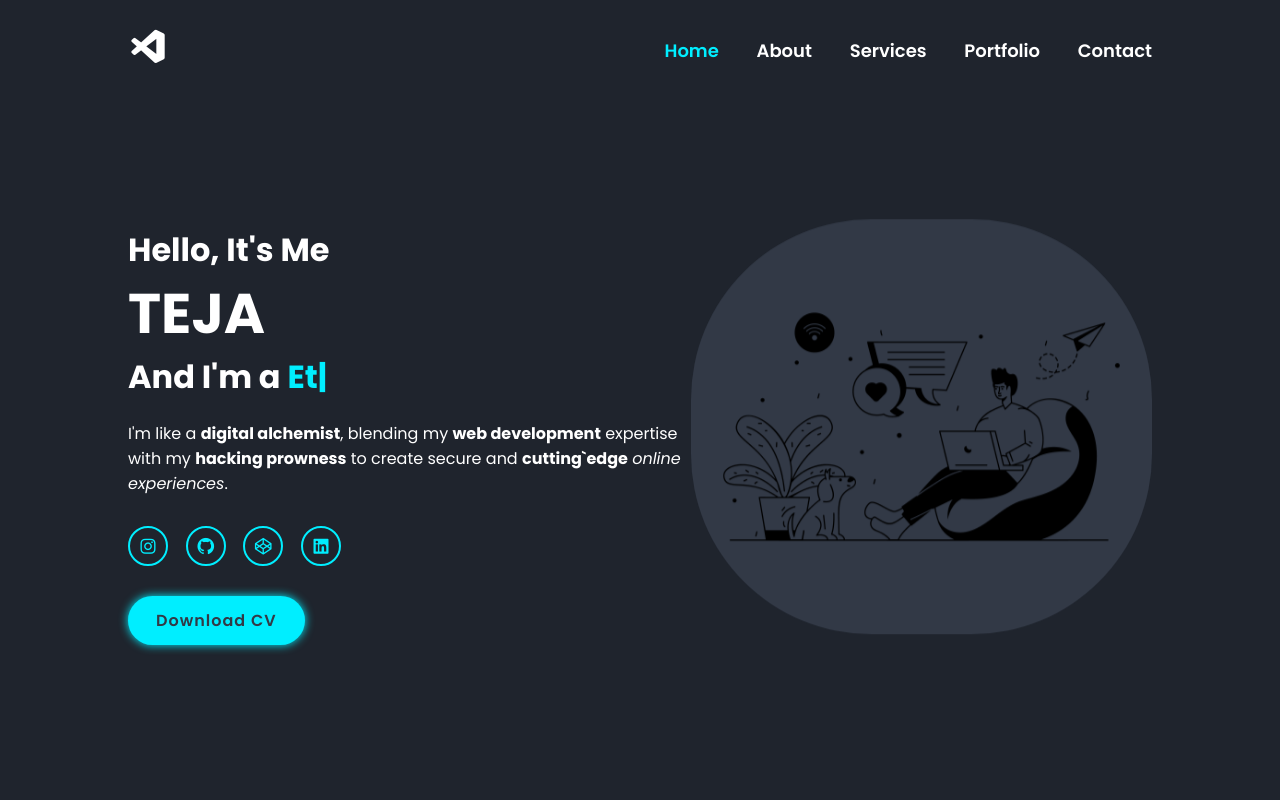
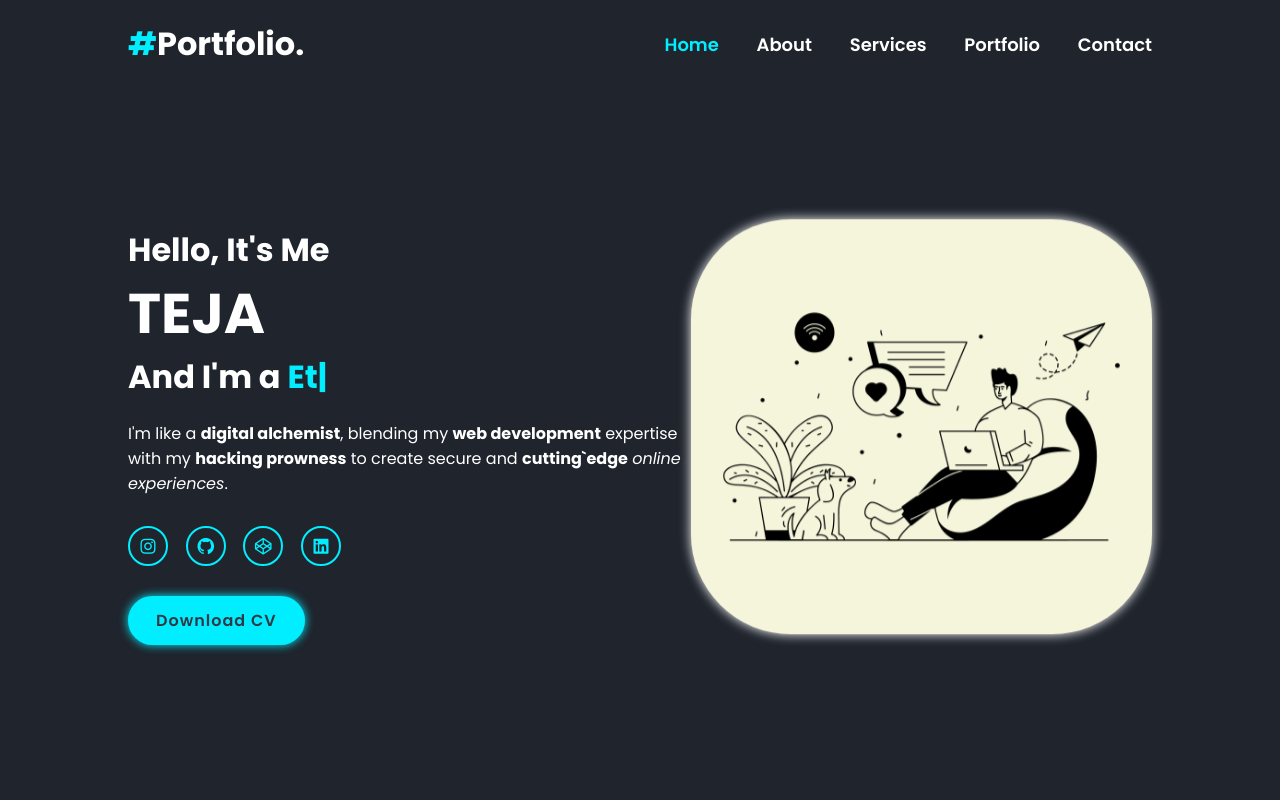
Before and after one commit to GdharamTEJ/Portfolio, a plain HTML site: page index.html in a window 1280 px wide. Shown: the top 800 px of the page. Drawn offline with nearby package versions, Linux system fonts and the light colour scheme.

Commit message:
Portfolio.

```diff
--- a/index.html
+++ b/index.html
@@ -17,7 +17,7 @@
 <body>
   <!-- HEADER -->
   <header class="header">
-    <a href="#" class="logo"><i class='bx bxl-visual-studio'></i></a>
+    <a href="#" class="logo"><span>#</span>Portfolio.</a>
 
     <i class='bx bx-menu' id="menu-icon"> </i>
 
@@ -66,7 +66,7 @@
   <!-- ABOUT SECTION -->
   <section class="about" id="about">
     <div class="about-img">
-      <img src="images/pic.png" alt="PROFILE PICTURE">
+      <img src="images/abtme.png" alt="PROFILE PICTURE">
     </div>
 
     <div class="about-content">
--- a/style.css
+++ b/style.css
@@ -56,7 +56,7 @@ section {
 
 /* LOGO */
 .logo {
-  font-size: 40px;
+  font-size: 32px;
   color: #fff;
   text-decoration: none;
   font-weight: 675;
@@ -142,12 +142,18 @@ section {
 
 /* PROFILE PICTURE */
 .home-img img {
-  background-color: #323946;
-  border-radius: 18rem;
+  background-color: beige;
+  border-radius: 10rem;
+  box-shadow: 0 0 12px;
   width: 36vw;
+  transition: 0.7s ease;
   opacity: 0;
   animation: zoomIn 1s ease forwards, floatImage 4s ease-in-out infinite;
   animation-delay: 2s, 3s;
+}
+
+.home-img img:hover {
+  box-shadow: none;
 }
 
 /* SOCIAL MEDIA ICONS */
```
Also changed, not shown: images/abtme.png (added).
